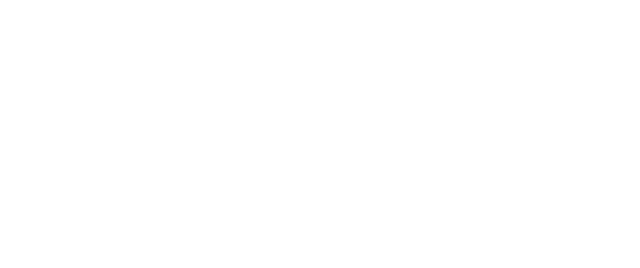
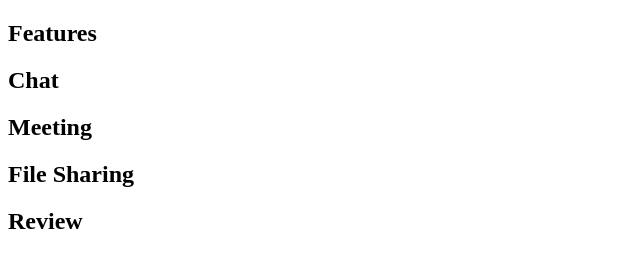
Before and after one commit to isuru0/Web-for-App-reveiw, a plain HTML site: page Pure/index.html in a window 1280 px wide. Shown: the whole page, without its empty margins (0-640 px from the left). Drawn offline with Linux system fonts and the light colour scheme.

Commit message:
Add sections

```diff
--- a/Pure/index.html
+++ b/Pure/index.html
@@ -6,6 +6,26 @@
     <title>App Name XXXX</title>
 </head>
 <body>
-    <header></header>
+    <header>
+        <nav></nav>
+    </header>
+    <section>
+        <h2>Features</h2>
+    </section>
+    <section>
+        <h2>Chat</h2>
+    </section>
+    <section>
+        <h2>Meeting</h2>
+    </section>
+    <section>
+        <h2>File Sharing</h2>
+    </section>
+
+    <section>
+        <h2>Review</h2>
+    </section>
+
+    <footer></footer>
 </body>
 </html>
```
